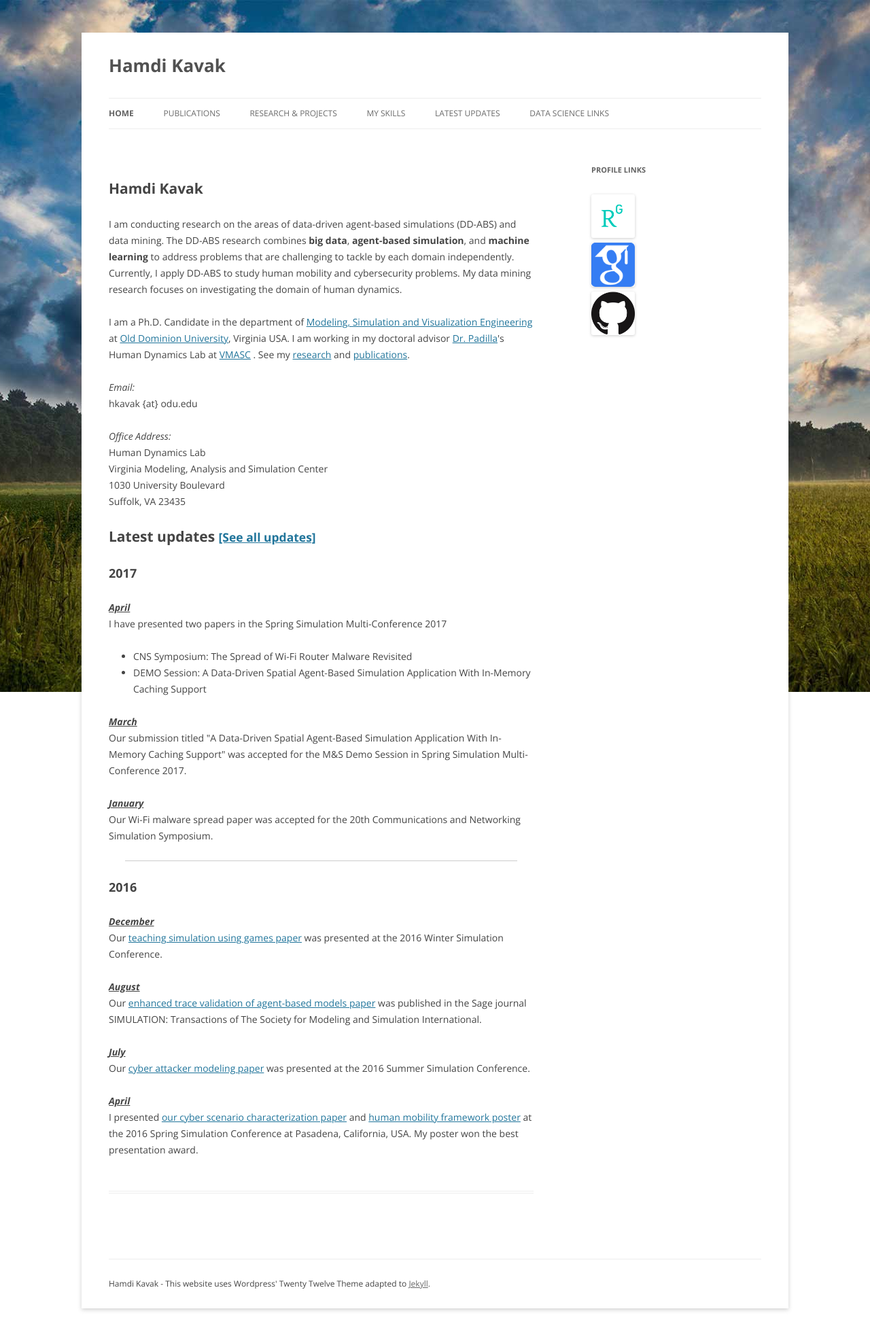
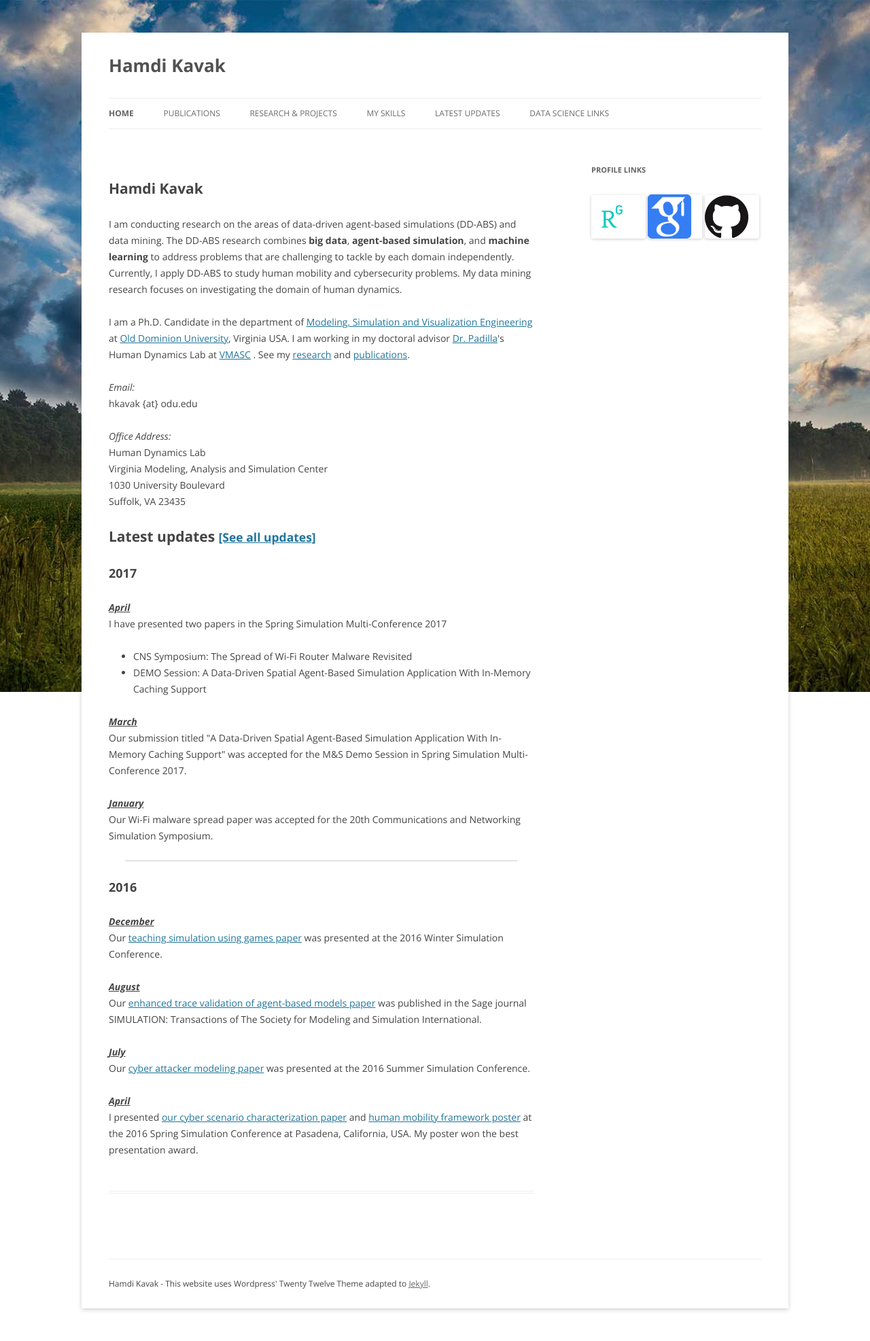
Before and after one commit to hamdikavak/hamdikavak.github.io, a Jekyll site: the page built from index.html, in a window 1280 px wide. Shown: the whole page at 68% size. Built offline with Jekyll 4.4.1, drawn with Linux system fonts in a browser that asks for light colours; nearby versions of some CDN libraries; library files that are not in the unit come from our copies.

Commit message:
Sidebar icon style update

```diff
--- a/_includes/foot.html
+++ b/_includes/foot.html
@@ -9,15 +9,13 @@
 			<aside id="text-3" class="widget widget_text">
 				<h3 class="widget-title">Profile Links</h3>
 				<div class="textwidget">
-					<div class="profileLink">
+
 						<a title="My ResearchGate Profile" href="https://www.researchgate.net/profile/Hamdi_Kavak"><img src="{{ site.baseurl }}/media/icons/RG_square_green.png" alt="ResearchGate"/></a>
-					</div>
-					<div class="profileLink">
+
 						<a title="My Google Scholar Profile" href="http://scholar.google.com/citations?user=udTYdPAAAAAJ"><img src="{{ site.baseurl }}/media/icons/scholar.png" alt="Google Scholar"/></a>
-					</div>
-					<div class="profileLink">
+
 						<a title="My GitHub Profile" href="https://github.com/hamdikavak"><img src="{{ site.baseurl }}/media/icons/GitHub-Mark-120px-plus.png" alt="GitHub"/></a>
-					</div>
+
 				</div>
 			</aside>
 			</div><!-- #secondary -->
--- a/wp-content/themes/style.css
+++ b/wp-content/themes/style.css
@@ -1768,6 +1768,7 @@ img#wpstats {
 
 /* additional styles added by hkavak*/
 
-.profileLink a img{
+.textwidget a img{
 	width:64px;
-}
+	padding-right:16px;
+}
```
